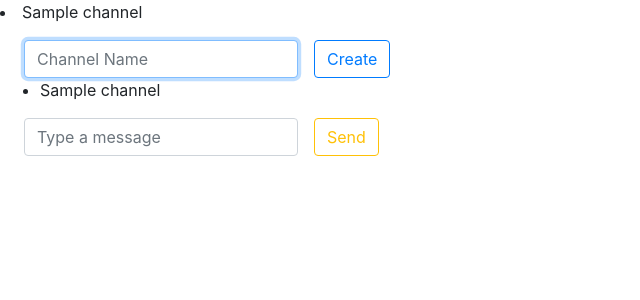
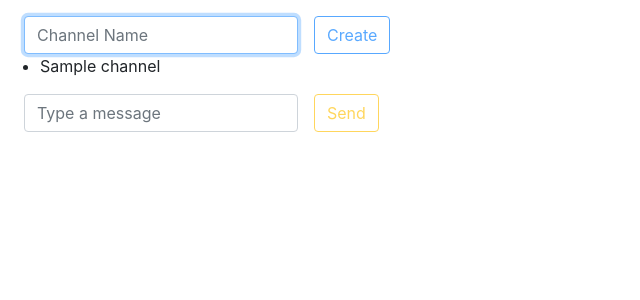
Before and after one commit to PriyanshBordia/Flack, a Flask app: template templates/chat_window.html in a window 1280 px wide. Shown: the top 300 px of the page, without its empty margins (0-640 px from the left). Run offline with Flask 2, Linux system fonts and the light colour scheme; the template is opened without the code that fills it: most values are stand-ins (such as "Sample title", 1, 10 or a date in 2020); some libraries are stand-ins or nearby versions.

Commit message:
removed redundant files

```diff
--- a/static/styles/js/chat_window.js
+++ b/static/styles/js/chat_window.js
@@ -29,10 +29,10 @@ document.addEventListener('DOMContentLoaded', () => {
 
 			if (document.querySelector('#channel_name').value.length > 0)
 			{
-                var x = document.querySelector('#channel_name').value).trim();
+				var x = (document.querySelector('#channel_name').value).trim();
 				alert(`${x}`);
 
-                if ((document.querySelector('#channel_name').value).trim() !== '')
+				if (x !== '')
 					document.querySelector('.create_channel').disabled = false;
 			}
 
--- a/templates/chat_window.html
+++ b/templates/chat_window.html
@@ -5,15 +5,11 @@
 {% endblock %}
 
 {% block body %}
-
-        {% for channel in channels %}
-            <li>{{ channel }}</li>
-        {% endfor %}
-
         <form id="form_create_channel" class="form-inline ml-4 mt-3">
             <input id="channel_name" class="form-control" type="text" name="channel_name" autocomplete="off" autofocus placeholder="Channel Name">
             <button class="create_channel btn btn-outline-primary form-control ml-3">Create</button>
         </form>
+
         <ul id="channels-list">
             {% for channel in channels %}
                 <li>{{ channel }}</li>
@@ -24,7 +20,7 @@
             <input id="message_text" class="form-control" type="text" name="text_message" autocomplete="off" autofocus placeholder="Type a message">
             <button class="new_msg form-control btn btn-outline-warning ml-3">Send</button>
         </form>
+
         <ul id="messages-list">
         </ul>
-
 {% endblock %}
```
Lines whose indentation alone changed are shown as unchanged.
